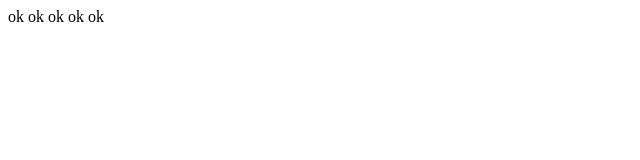
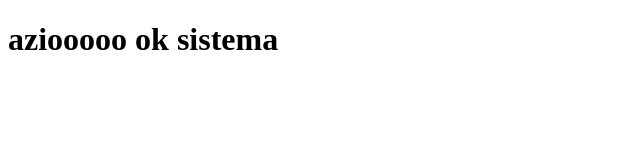
Before and after one commit to eversoncosta/rep, a plain HTML site: page rep01/WebContent/index.html in a window 1280 px wide. Shown: the whole page, without its empty margins (0-640 px from the left). Drawn offline with Linux system fonts and the light colour scheme.

Commit message:
comite - ec

```diff
--- a/rep01/WebContent/index.html
+++ b/rep01/WebContent/index.html
@@ -5,7 +5,7 @@
 <title>Insert title here</title>
 </head>
 <body>
-ok ok ok ok ok
+ <h1>aziooooo ok sistema</h1>
 
 </body>
 </html>
```
